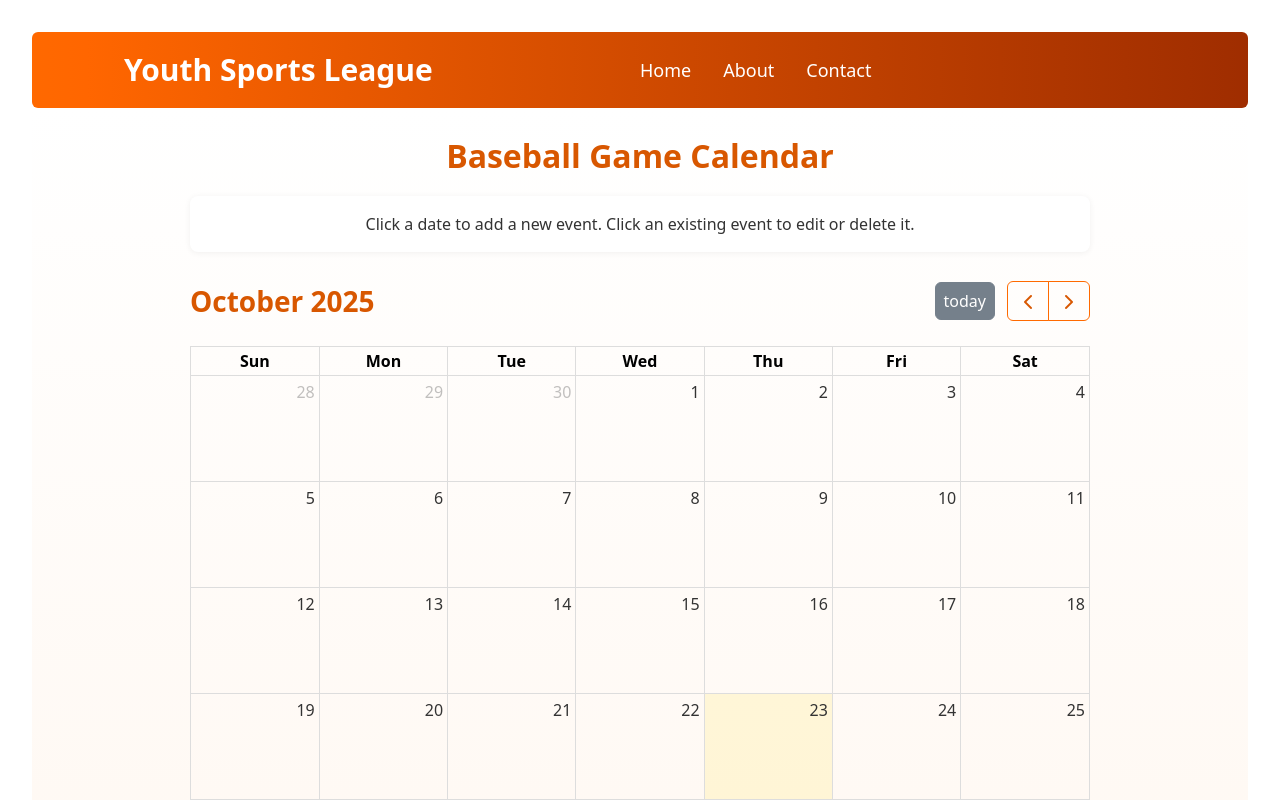
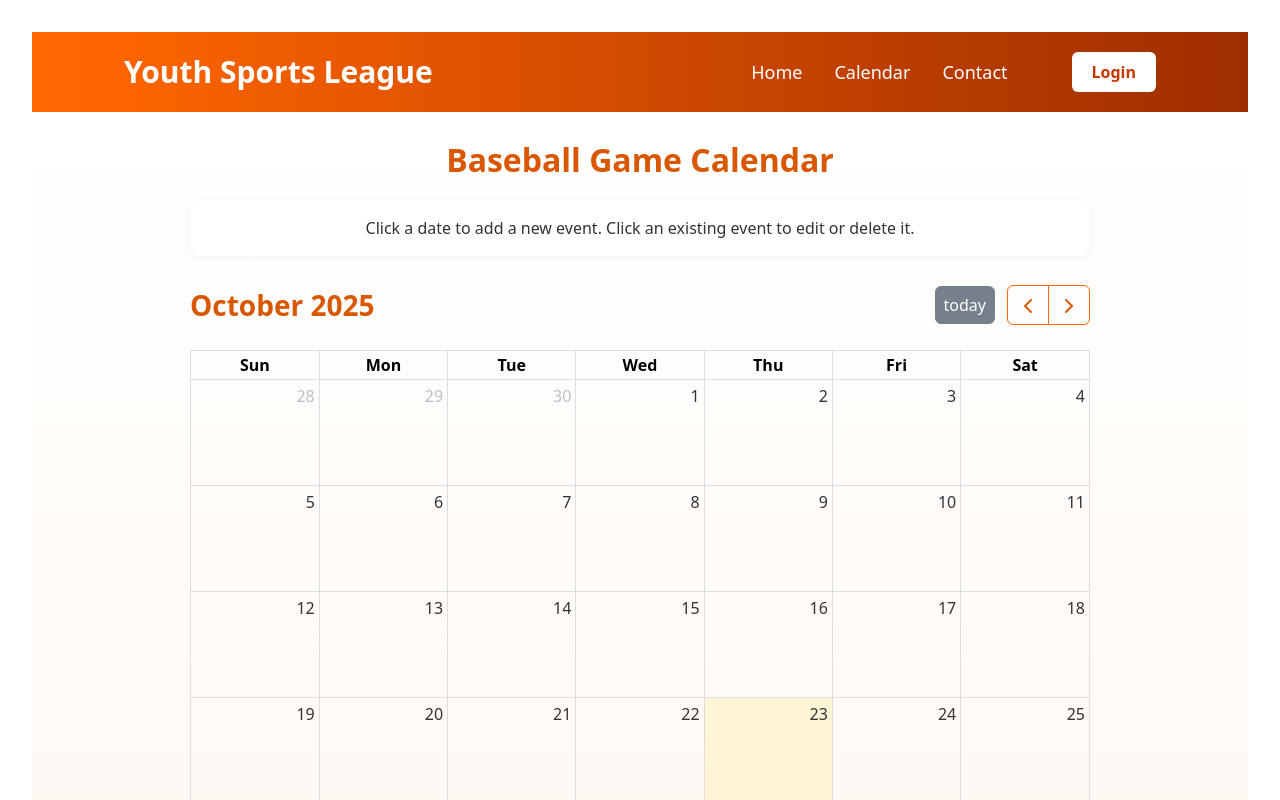
Before and after one commit to JonathanDarg/CS482_SE_Project, a React (Vite) app in the folder view/Sports-League-app/: page /Calendar in a window 1280 px wide. Shown: the top 800 px of the page. Built offline with nearby package versions, Linux system fonts and the light colour scheme; no server answers.

Commit message:
Navbar links, Login button, and Footer #25

```diff
--- a/view/Sports-League-app/src/App.jsx
+++ b/view/Sports-League-app/src/App.jsx
@@ -1,27 +1,37 @@
 import './App.css';
 import Navbar from './mainpage/Navbar';
+import Footer from './mainpage/Footer';
 import Calendar from './pages/Calendar';
 import { BrowserRouter as Router, Routes, Route } from 'react-router-dom';
 
 function App() {
   return (
     <Router>
+      {/* Navbar appears at the top on all pages */}
       <Navbar />
+
+      {/* Main content changes based on route */}
+      <div className="min-h-[80vh] flex flex-col justify-between">
         <Routes>
-
           {/* Home Page */}
           <Route
             path="/"
             element={
+              <div className="flex-grow">
                 <h2 className="text-center text-2xl font-semibold text-orange-500 hover:text-orange-300 transition-colors duration-300 cursor-pointer">
                   Youth Sports League
                 </h2>
+              </div>
             }
           />
 
           {/* Calendar Page */}
           <Route path="/Calendar" element={<Calendar />} />
         </Routes>
+      </div>
+
+      {/* Footer appears at the bottom on all pages */}
+      <Footer />
     </Router>
   );
 }
--- a/view/Sports-League-app/src/mainpage/Footer.jsx
+++ b/view/Sports-League-app/src/mainpage/Footer.jsx
@@ -1,9 +1,13 @@
-import React from "react";
+const Footer = () => {
+  return (
+    <footer className="bg-gradient-to-r from-orange-500 to-orange-800 text-white py-6 mt-10">
+      <div className="text-center">
+        <p className="text-sm">
+          © {new Date().getFullYear()} Youth Sports League.
+        </p>
+      </div>
+    </footer>
+  );
+};
 
-export default function Footer(){
-    return (
-        <div class="mt-5 p-4 bg-dark text-white text-center">
-            <p>Youth Sports League</p>
-        </div>
-    );
-}
+export default Footer;
--- a/view/Sports-League-app/src/mainpage/Navbar.jsx
+++ b/view/Sports-League-app/src/mainpage/Navbar.jsx
@@ -1,5 +1,5 @@
 import { useState } from 'react';
-import { Link } from 'react-scroll';
+import { Link } from 'react-router-dom';
 import { FaTimes } from 'react-icons/fa';
 import { CiMenuFries } from 'react-icons/ci';
 
@@ -10,45 +10,63 @@ const Navbar = () => {
     const content = (
     <div className="lg:hidden block absolute top-16 w-full left-0 bg-orange-500 transition z-40">
       <ul className="text-center text-xl p-20">
-                <Link spy={true} smooth={true} to="Home" onClick={handleClick}>
-                    <li className="my-4 py-4 border-b border-slate-800 hover:bg-orange-600 hover:rounded cursor-pointer">Home</li>
+        <li className="my-4 py-4 border-b border-slate-800 hover:bg-orange-600 hover:rounded cursor-pointer">
+          <Link to="/" onClick={handleClick}>Home</Link>
+        </li>
+        <li className="my-4 py-4 border-b border-slate-800 hover:bg-orange-600 hover:rounded cursor-pointer">
+          <Link to="/Calendar" onClick={handleClick}>Calendar</Link>
+        </li>
+        <li className="my-4 py-4 border-b border-slate-800 hover:bg-orange-600 hover:rounded cursor-pointer">
+          <Link to="/Contact" onClick={handleClick}>Contact</Link>
+        </li>
+        <li className="my-4 py-4 border-b border-slate-800 hover:bg-orange-600 hover:rounded cursor-pointer">
+          <Link to="/Login" onClick={handleClick}>
+            <button className="bg-white text-orange-700 px-6 py-2 rounded-md font-semibold hover:bg-orange-200 transition">
+              Login
+            </button>
           </Link>
-                <Link spy={true} smooth={true} to="About" onClick={handleClick}>
-                    <li className="my-4 py-4 border-b border-slate-800 hover:bg-orange-600 hover:rounded cursor-pointer">About</li>
-                </Link>
-                <Link spy={true} smooth={true} to="Contact" onClick={handleClick}>
-                    <li className="my-4 py-4 border-b border-slate-800 hover:bg-orange-600 hover:rounded cursor-pointer">Contact</li>
-                </Link>
+        </li>
       </ul>
     </div>
   );
 
 return (
-        <nav className="sticky top-0 z-50 bg-gradient-to-r from-orange-500 to-orange-800 py-0 px-3 rounded-md">
+    <nav className="sticky top-0 z-50 w-full bg-linear-to-r from-orange-500 to-orange-800 py-0 px-3">
       <div className="h-10vh flex justify-between items-center text-white lg:py-5 px-20 py-4">
+        {/* Brand */}
         <div className="flex items-center flex-1">
-                    <span className="text-3xl font-bold">Youth Sports League</span>
-                </div>
-                <div className="lg:flex md:flex lg:flex-1 items-center justify-end font-normal hidden">
-                    <div className="flex-10">
-                        <ul className="flex gap-8 mr-16 text-[18px]">
-                            <Link spy={true} smooth={true} to="Home">
-                                <li className="hover:text-orange-300 cursor-pointer">Home</li>
+          <Link to="/" className="text-3xl font-bold hover:text-orange-300 transition">
+            Youth Sports League
           </Link>
-                            <Link spy={true} smooth={true} to="About">
-                                <li className="hover:text-orange-300 cursor-pointer">About</li>
-                            </Link>
-                            <Link spy={true} smooth={true} to="Contact">
-                                <li className="hover:text-orange-300 cursor-pointer">Contact</li>
-                            </Link>
-                        </ul>
-                    </div>
         </div>
 
+        {/* Desktop Links */}
+        <div className="lg:flex md:flex lg:flex-1 items-center justify-end font-normal hidden">
+          <ul className="flex gap-8 mr-16 text-[18px]">
+            <li className="hover:text-orange-300 cursor-pointer">
+              <Link to="/">Home</Link>
+            </li>
+            <li className="hover:text-orange-300 cursor-pointer">
+              <Link to="/Calendar">Calendar</Link>
+            </li>
+            <li className="hover:text-orange-300 cursor-pointer">
+              <Link to="/Contact">Contact</Link>
+            </li>
+          </ul>
+
+          <Link to="/Login">
+            <button className="bg-white text-orange-700 px-5 py-2 rounded-md font-semibold hover:bg-orange-200 transition">
+              Login
+            </button>
+          </Link>
+        </div>
+
+        {/* Mobile menu */}
         <div className="block lg:hidden transition">
           {click && content}
         </div>
 
+        {/* Menu toggle button */}
         <button className="block lg:hidden transition text-2xl" onClick={handleClick}>
           {click ? <FaTimes /> : <CiMenuFries />}
         </button>
```
Lines whose indentation alone changed are shown as unchanged.
